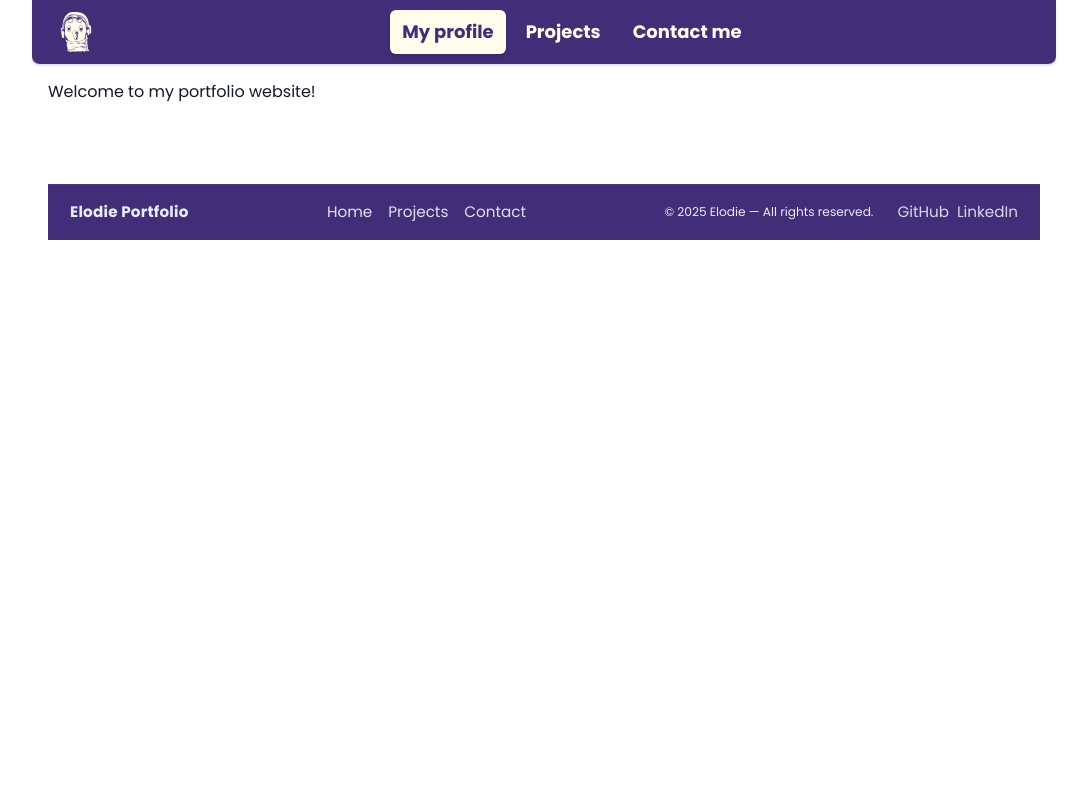
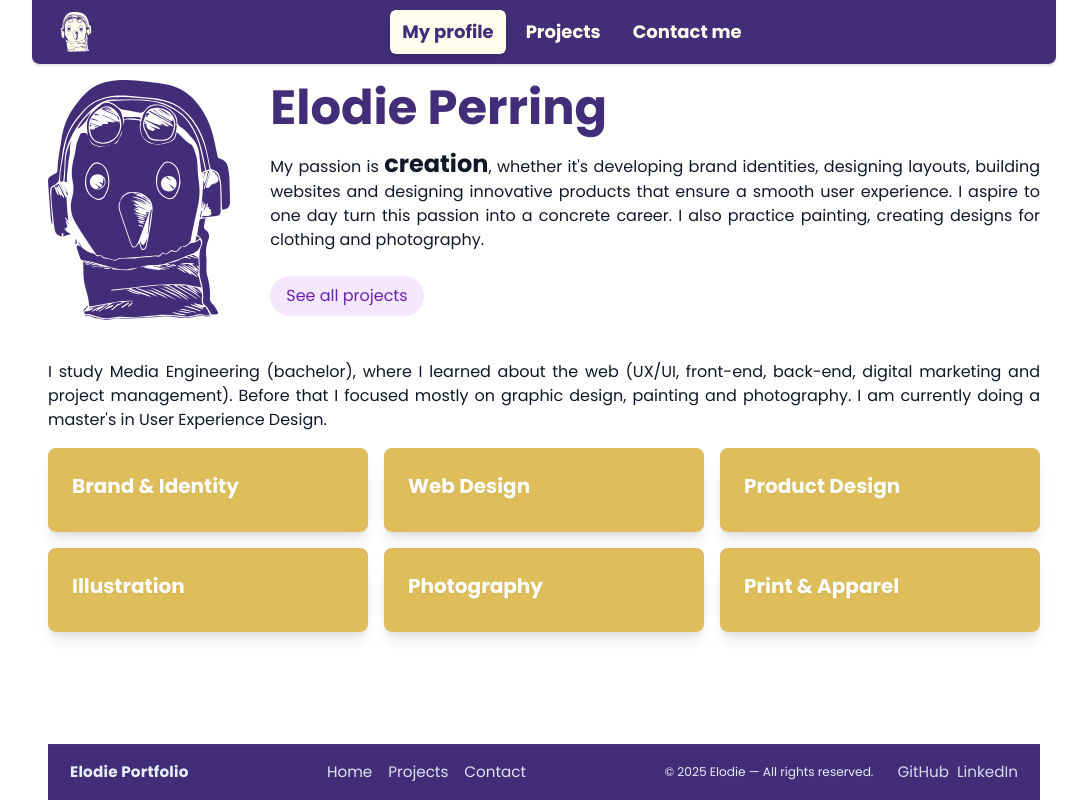
Before and after one commit to elodiePe/elodie_portfolio, a Vue app: page / in a window 1280 px wide. Shown: the whole page, without its empty margins (96-1183 px from the left). Built offline with nearby package versions, Linux system fonts and the light colour scheme.

Commit message:
feat: enhance HomeView and ProjectsView with improved layout and tag filtering functionality

```diff
--- a/src/components/TagFilter.vue
+++ b/src/components/TagFilter.vue
@@ -2,7 +2,7 @@
     <!-- TagFilter acts like a toggle button for filtering. Use a button so it doesn't navigate. -->
     <button
         type="button"
-        class="inline-flex items-center justify-center px-3 py-1 text-sm rounded-full transition-all duration-150 focus:outline-none focus:ring-2 focus:ring-offset-1"
+        class="inline-flex items-center justify-center px-3 py-1 text-sm rounded-md transition-all duration-150 focus:outline-none focus:ring-2 focus:ring-offset-1"
         :class="active ? activeClasses[colorKey] : colorClasses"
         @click="onClick"
         :aria-pressed="active ? 'true' : 'false'"
--- a/src/views/HomeView.vue
+++ b/src/views/HomeView.vue
@@ -1,10 +1,123 @@
 <script setup>
+    import projects from '../assets/projects.json'
+      import Button from '../components/Button.vue'
+    const projectsList = Array.isArray(projects) ? projects : []
 
+    const getFirstImage = (p) => {
+      // try common fields: images array, thumbnail, image
+      const img = (p.images && p.images[0]) || p.thumbnail || p.image
+      if (img) {
+        // if relative path to assets, make sure it's resolved by Vite
+        try { return new URL(img, import.meta.url).href } catch { return img }
+      }
+      // fallback placeholder
+      return new URL('../assets/project-1-placeholder.jpg', import.meta.url).href
+    }
 </script>
 
 <template>
   <main class="mx-auto max-w-screen-lg px-4 md:pt-20 pb-20 md:pb-0 pt-8 sm:pt-0">
-    <p>Welcome to my portfolio website!</p>
-    </main>
+
+    <div class="flex flex-col md:flex-row items-center gap-10">
+                  <h1 class="sm:hidden text-5xl font-semibold text-brand pt-8 text-center">Elodie Perring</h1>
+
+ <img
+            src="../assets/elodie_logo_portfolio.svg"
+            alt="Portfolio logo"
+            class="w-60 h-60 md:w-500 md:h-500 rounded-sm object-contain"
+          />
+          <div >
+            <h1 class="hidden md:block text-5xl font-semibold text-brand pb-4">Elodie Perring</h1>
+            <p class="text-justify">My passion is <span class="text-2xl font-semibold">creation</span>, whether it's developing brand identities, designing layouts, building websites and designing innovative products that ensure a smooth user experience. I aspire to one day turn this passion into a concrete career. I also practice painting, creating designs for clothing and photography.</p>
+          <div class="mt-6 w-full flex justify-center md:justify-start">
+            <router-link to="/projects" aria-label="See all projects">
+              <Button>See all projects</Button>
+            </router-link>
+          </div>
+          </div>
+        </div>
+
+
+    <section class="mt-10 w-full">
+<p class="mb-4 text-justify">
+  I study Media Engineering (bachelor), where I learned about the web (UX/UI, front-end, back-end, digital marketing and project management). Before that I focused mostly on graphic design, painting and photography. I am currently doing a master's in User Experience Design.
+</p>
+
+
+
+<div class="grid grid-cols-1 sm:grid-cols-2 md:grid-cols-3 gap-4">
+  <div
+    v-for="(cap, i) in [
+      { title: 'Brand & Identity', desc: 'Logo systems, visual languages and brand guidelines to give projects a clear personality.' },
+      { title: 'Web Design', desc: 'Responsive interfaces, accessible layouts and pixel-perfect mockups for modern browsers.' },
+      { title: 'Product Design', desc: 'User flows, wireframes and prototypes focused on usability and delightful interactions.' },
+      { title: 'Illustration', desc: 'Hand-drawn and digital illustrations for editorial, merchandise and print.' },
+      { title: 'Photography', desc: 'Styling, shooting and retouching to communicate mood and story.' },
+      { title: 'Print & Apparel', desc: 'Layout, textile patterns and production-ready artwork for garments and printed matter.' }
+    ]"
+    :key="i"
+    class="group relative overflow-hidden rounded-lg cursor-pointer transform transition-all duration-300 hover:scale-105 shadow-lg"
+  >
+    <!-- SVG background that cycles colours every 5s (three colours => 15s cycle) -->
+    <svg
+      class="absolute inset-0 w-full h-full"
+      preserveAspectRatio="none"
+      xmlns="http://www.w3.org/2000/svg"
+      viewBox="0 0 100 100"
+      aria-hidden="true"
+      focusable="false"
+    >
+      <rect x="0" y="0" width="100" height="100" fill="#f6d365">
+        <animate
+          attributeName="fill"
+          attributeType="XML"
+          dur="15s"
+          repeatCount="indefinite"
+          calcMode="linear"
+          values="#F3E8FF;#FCE7F3;#D1FAE5;#E0F2FE;#FEF3C7;#FFFFFF;#F3E8FF"
+          keyTimes="0;0.1666667;0.3333333;0.5;0.6666667;0.8333333;1"
+        />
+      </rect>
+    </svg>
+
+    <!-- Content layer -->
+    <div class="relative z-10 h-full flex flex-col justify-center p-6 text-white">
+      <h3 class="text-lg md:text-xl font-semibold leading-tight drop-shadow-sm">{{ cap.title }}</h3>
+
+      <!-- description revealed on hover -->
+      <p
+        class="mt-2 text-sm md:text-base max-h-0 opacity-0 group-hover:opacity-100 group-hover:max-h-40 transition-all duration-300 ease-in-out overflow-hidden"
+      >
+        {{ cap.desc }}
+      </p>
+    </div>
+
+    <!-- subtle overlay to improve text contrast when needed -->
+    <div class="absolute inset-0 bg-black bg-opacity-10 group-hover:bg-opacity-20 transition-colors duration-300 pointer-events-none"></div>
+  </div>
+</div>
+<div class="mt-8 flex justify-center">
+
+</div>
+
+</section>
+
+</main>
 
 </template>
+ <style>
+        .slide { opacity: 0; transform: scale(1.02); animation: fadeSlide 12s infinite; }
+        .slide:nth-of-type(1) { animation-delay: 0s; }
+        .slide:nth-of-type(2) { animation-delay: 4s; }
+        .slide:nth-of-type(3) { animation-delay: 8s; }
+
+        @keyframes fadeSlide {
+          0%   { opacity: 0; transform: scale(1.02); }
+          6%   { opacity: 1; transform: scale(1); }
+          30%  { opacity: 1; transform: scale(1); }
+          36%  { opacity: 0; transform: scale(0.98); }
+          100% { opacity: 0; transform: scale(0.98); }
+        }
+
+        /* Allow pointer events so buttons and links are interactive */
+      </style>
--- a/src/views/ProjectsView.vue
+++ b/src/views/ProjectsView.vue
@@ -1,6 +1,7 @@
 // filepath: /c:/Users/elodi/Desktop/portfolio_elodie/src/views/ProjectsView.vue
 <script setup>
-import { ref, computed } from 'vue'
+import { ref, computed, onMounted, watch } from 'vue'
+import { useRoute } from 'vue-router'
 import Card from '../components/Card.vue'
 import projectsData from '../assets/projects.json'
 import Tag from '../components/TagFilter.vue'
@@ -23,7 +24,16 @@ for (const p of projectsData) {
 // array of tag objects for rendering
 const allTags = Array.from(tagMap.entries()).map(([key, label]) => ({ key, label }))
 
-function toggleTag(key) {
+function toggleTag(keyOrLabel) {
+  // accept either normalized key or label emitted by TagFilter
+  let key = (keyOrLabel || '').toString().toLowerCase().trim()
+  if (!tagMap.has(key)) {
+    // try to find matching key by label (case-insensitive)
+    for (const [k, v] of tagMap.entries()) {
+      if (v.toLowerCase() === key) { key = k; break }
+    }
+  }
+  if (!key) return
   const idx = selected.value.indexOf(key)
   if (idx === -1) selected.value.push(key)
   else selected.value.splice(idx, 1)
@@ -41,6 +51,25 @@ const filteredProjects = computed(() => {
     // check that every selected tag key is present in project's tags
     return selected.value.every((sel) => tags.includes(sel))
   })
+})
+
+// initialize from route query param `tags` (comma-separated keys)
+const route = useRoute()
+onMounted(() => {
+  const q = route.query.tags
+  if (q) {
+    const list = Array.isArray(q) ? q : String(q).split(',')
+    const normalized = list.map(s => String(s).toLowerCase().trim()).filter(Boolean)
+    // keep only known tags
+    selected.value = normalized.filter(k => tagMap.has(k))
+  }
+})
+
+// update when route changes
+watch(() => route.query.tags, (val) => {
+  if (!val) { selected.value = []; return }
+  const list = Array.isArray(val) ? val : String(val).split(',')
+  selected.value = list.map(s => String(s).toLowerCase().trim()).filter(k => tagMap.has(k))
 })
 </script>
 
@@ -68,9 +97,9 @@ const filteredProjects = computed(() => {
           :key="tag.key"
           :label="tag.label"
           :active="selected.includes(tag.key)"
-          @click="toggleTag(tag.key)"
+          @toggle="toggleTag"
           class="tag-button"
-        </Tag>
+        />
       </div>
 
       <div class="ml-auto">
```
